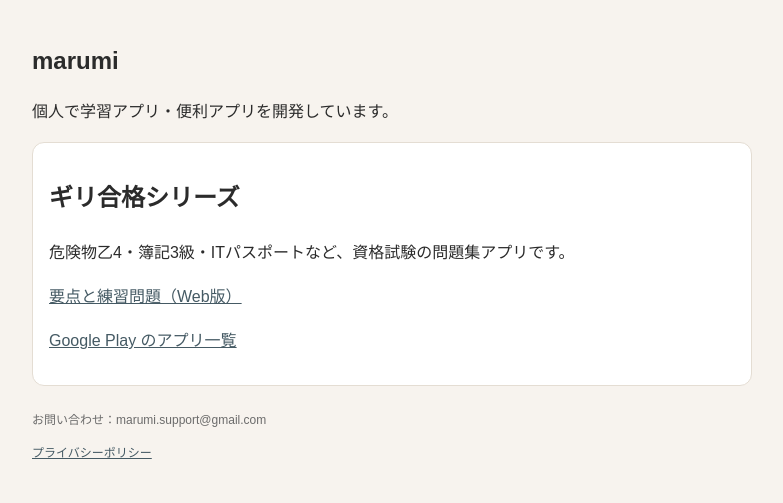
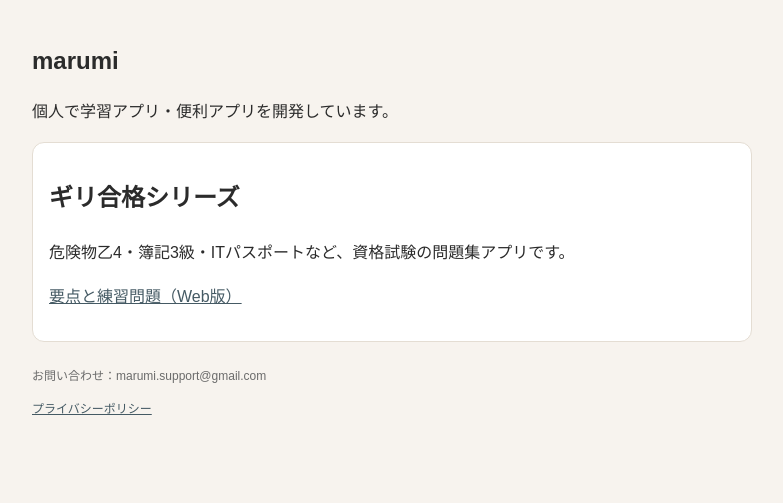
Before and after one commit to marumisupport-bit/marumisupport-bit.github.io, a plain HTML site: page index.html in a window 1280 px wide. Shown: the whole page, without its empty margins (248-1031 px from the left). Drawn offline with Linux system fonts and the light colour scheme.

Commit message:
アプリ一覧リンクを削除
Co-Authored-By: Claude Opus 5.5 <noreply@anthropic.com>

```diff
--- a/index.html
+++ b/index.html
@@ -23,7 +23,6 @@ footer{font-size:12px;color:#6b6b6b;margin-top:24px}
 <h2>ギリ合格シリーズ</h2>
 <p>危険物乙4・簿記3級・ITパスポートなど、資格試験の問題集アプリです。</p>
 <p><a href="giri/">要点と練習問題（Web版）</a></p>
-<p><a href="https://play.google.com/store/apps/developer?id=marumi" rel="noopener">Google Play のアプリ一覧</a></p>
 </div>
 <footer>
 <p>お問い合わせ：marumi.support@gmail.com</p>
```
